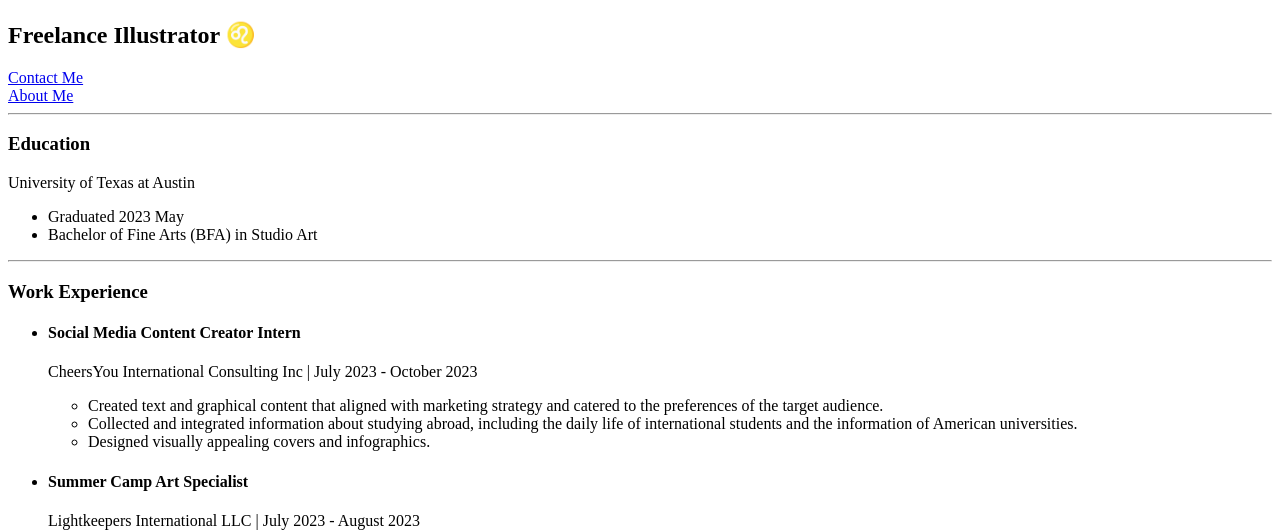
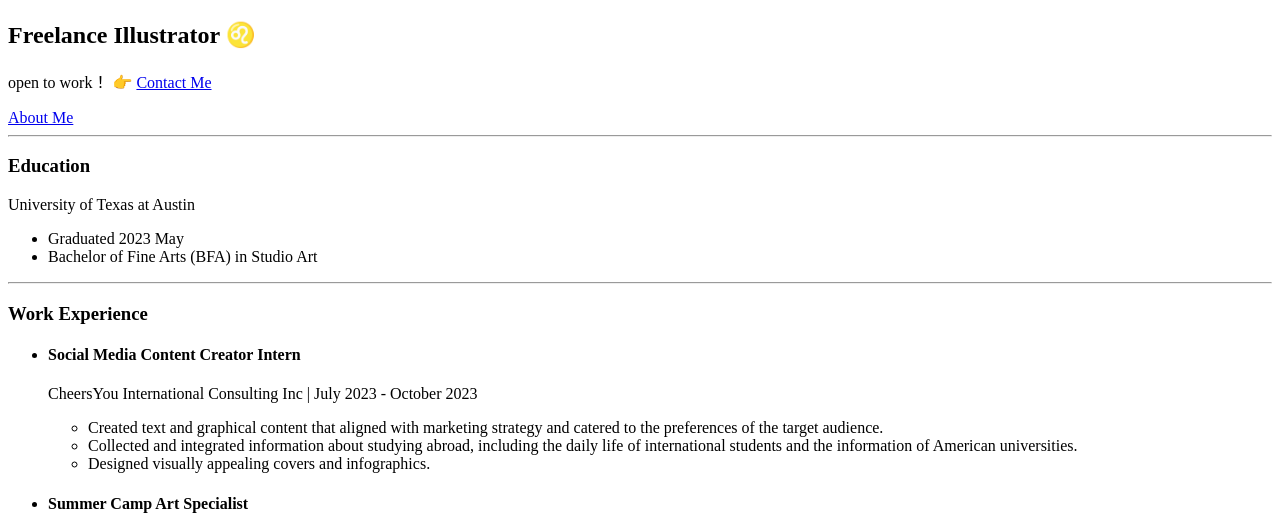
Before and after one commit to hellojamiechen/myhtmlportfolio, a plain HTML site: page index.html in a window 1280 px wide. Shown: the part 283-814 px from the top of the page. Drawn offline with Linux system fonts and the light colour scheme.

Commit message:
Update index.html

```diff
--- a/index.html
+++ b/index.html
@@ -11,9 +11,10 @@
     <h1>Jingwen Chen (Jamie)</h1>
     <img src="./assets/jmlogo01.png" height="200" alt="a cartoon cat with glasses" />
     <h2>Freelance Illustrator &#9804</h2>
-    <a href="./public/Contact Me.html">Contact Me</a>
-    <br />
-    <a href="./public/About Me.html">About Me</a>
+    <p>open to work！ &#128073
+        <a href="./public/Contact Me.html">Contact Me</a>
+    </p>
+        <a href="./public/About Me.html">About Me</a>
     <hr />
 
     <h3>Education</h3>
```
